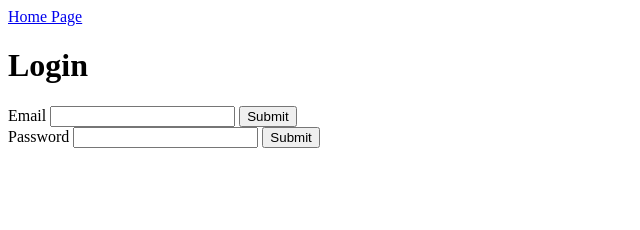
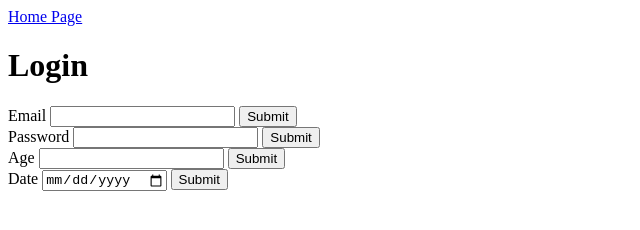
Before and after one commit to BlackRexYT/FrontEnd-1, a plain HTML site: page login/index.html in a window 1280 px wide. Shown: the whole page, without its empty margins (0-640 px from the left). Drawn offline with Linux system fonts and the light colour scheme.

Commit message:
lolololfweffewfwefweffwefwfe

```diff
--- a/login/index.html
+++ b/login/index.html
@@ -19,5 +19,15 @@
         <input type="password">
         <button>Submit</button>
     </form>
+    <form>
+        <label for="">Age</label>
+        <input type="age">
+        <button>Submit</button>
+    </form>
+    <form>
+        <label for="">Date</label>
+        <input type="date">
+        <button>Submit</button>
+    </form>
 </body>
 </html>
```
